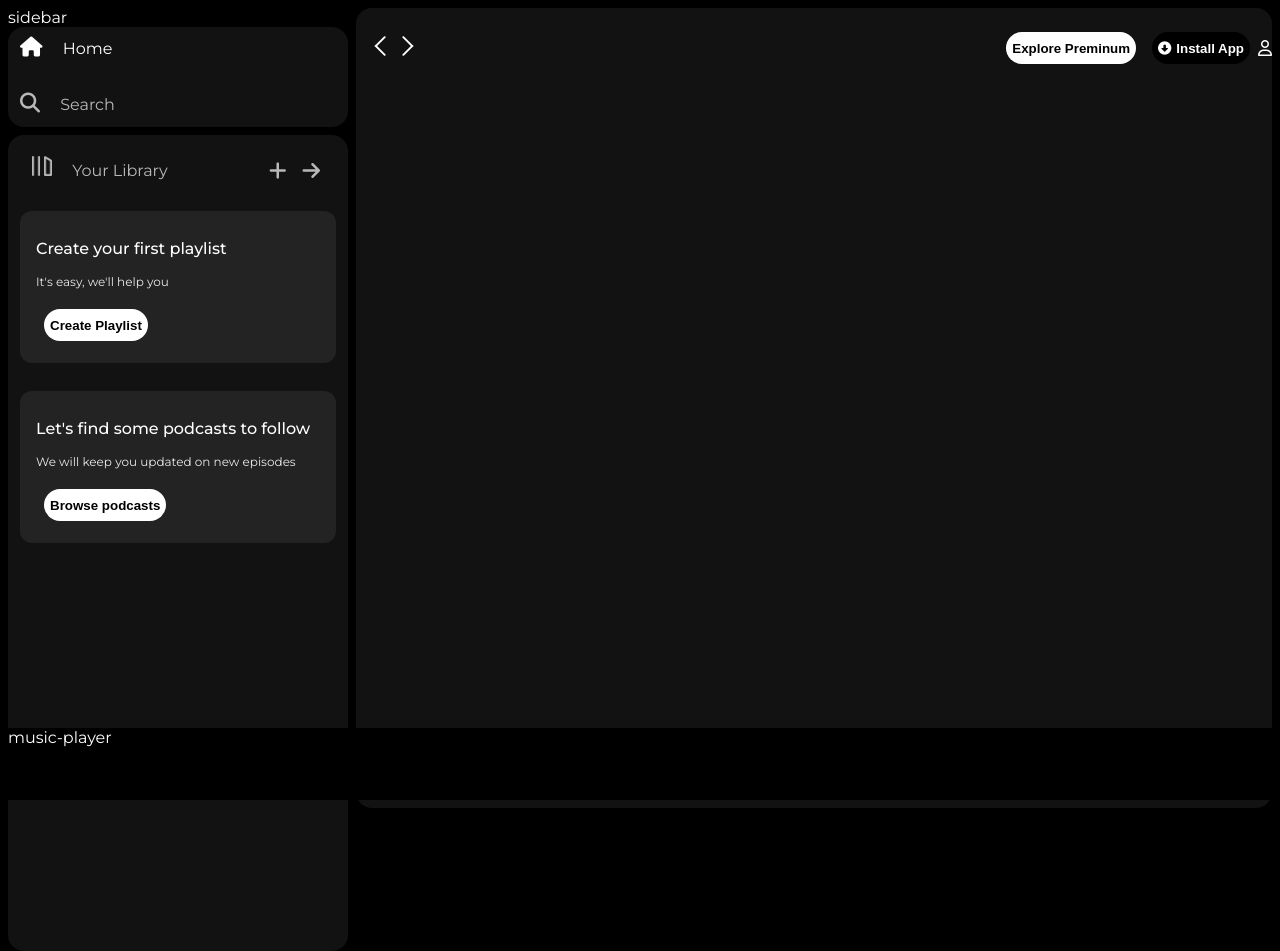
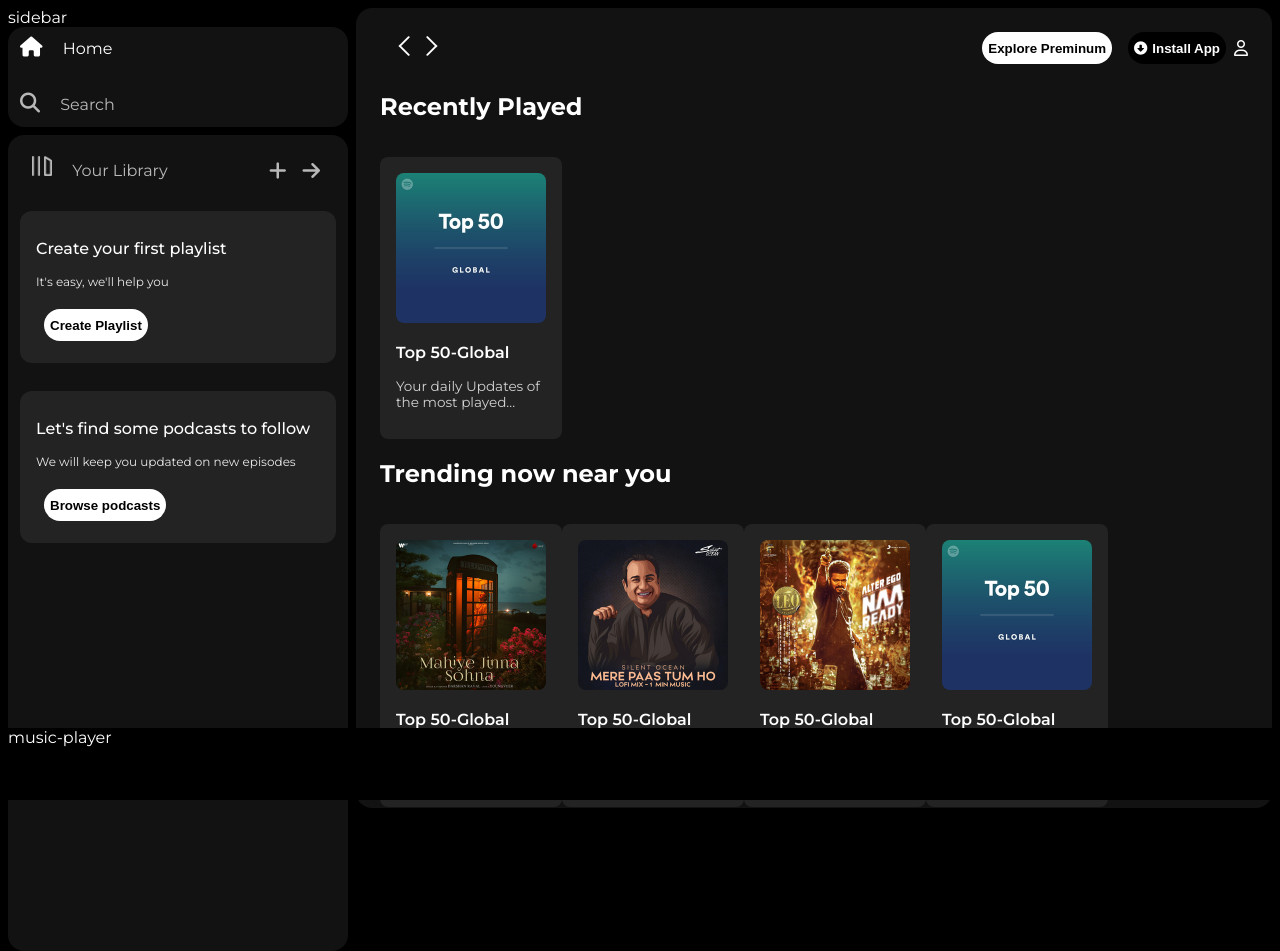
Before and after one commit to NagarajuNarishetti/Spotify, a plain HTML site: page index.html in a window 1280 px wide. Drawn offline with Linux system fonts and the light colour scheme.

Commit message:
Updated Main-container

```diff
--- a/index.html
+++ b/index.html
@@ -62,7 +62,65 @@
               <i class="fa-regular fa-user nav-item"></i>
             </div>
            </div>
-            <div class="cards"> </div>
+           <h2>Recently Played </h2>
+           <div class="cards-container">
+                <div class="card">
+                    <img src="./assets/card1img.jpeg" class="card-img">
+                    <p class="card-title">Top 50-Global</p>
+                    <p class="card-info">Your daily Updates of the most played...</p>
+                </div>
+            </div>
+
+            <h2>Trending now near you</h2>
+            <div class="cards-container">
+                <div class="card">
+                    <img src="./assets/card2img.jpeg" class="card-img">
+                    <p class="card-title">Top 50-Global</p>
+                    <p class="card-info">Your daily Updates of the most played...</p>
+                </div>
+                <div class="card">
+                    <img src="./assets/card3img.jpeg" class="card-img">
+                    <p class="card-title">Top 50-Global</p>
+                    <p class="card-info">Your daily Updates of the most played...</p>
+                </div>
+                <div class="card">
+                    <img src="./assets/card4img.jpeg" class="card-img">
+                    <p class="card-title">Top 50-Global</p>
+                    <p class="card-info">Your daily Updates of the most played...</p>
+                </div>
+                 <div class="card">
+                    <img src="./assets/card1img.jpeg" class="card-img">
+                    <p class="card-title">Top 50-Global</p>
+                    <p class="card-info">Your daily Updates of the most played...</p>
+                </div>
+                 <div class="card">
+                    <img src="./assets/card2img.jpeg" class="card-img">
+                    <p class="card-title">Top 50-Global</p>
+                    <p class="card-info">Your daily Updates of the most played...</p>
+                </div>
+            </div>
+
+             <h2>Featured charts </h2>
+           <div class="cards-container">
+                 <div class="card">
+                    <img src="./assets/card5img.jpeg" class="card-img">
+                    <p class="card-title">Top Songs Global</p>
+                    <p class="card-info">Your daily Updates of the most played...</p>
+                </div>
+                 <div class="card">
+                    <img src="./assets/card6img.jpeg" class="card-img">
+                    <p class="card-title">Top Songs India</p>
+                    <p class="card-info">Your daily Updates of the most played...</p>
+                </div>
+                 <div class="card">
+                    <img src="./assets/card1img.jpeg" class="card-img">
+                    <p class="card-title">Top 50-Global</p>
+                    <p class="card-info">Your daily Updates of the most played...</p>
+                </div>
+            </div>
+
+
+            <br><br><br><br><br><br><br><br><br><br><br><br>
         </div>
         <div class="music-player">music-player</div>
     </div>
--- a/style.css
+++ b/style.css
@@ -21,6 +21,7 @@ body{
     flex:1;
     border-radius: 1rem;
     overflow: auto;
+    padding: 0 1.5rem  0 1.5rem;
 }
 .music-player{
     background-color:black ;
@@ -143,3 +144,27 @@ width:1.25rem;
         display:none;
     }
 }
+.card{
+    background-color:#232323 ;
+    width:150px;
+    border-radius:0.5rem;
+    padding:1rem;
+    margin-top:1rem;
+
+}
+.cards-container{
+    display: flex;
+    flex-wrap:wrap;
+}
+
+.card-img{
+    width :100%;
+    border-radius:0.5rem;
+}
+.card-title{
+    font-weight: 600;
+}
+.card-info{
+    font-size:0.85rem;
+    opacity:0.8;
+}
```
